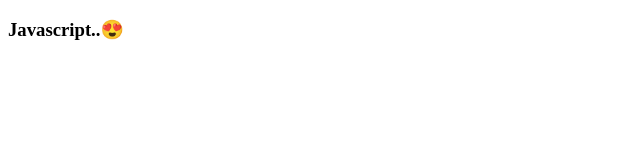
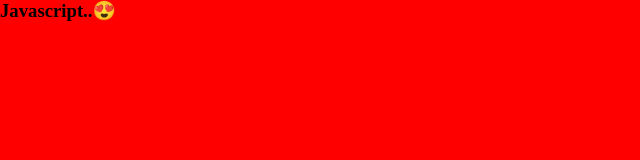
Before and after one commit to bnithin06/netflix_homepage, a plain HTML site: page index.html in a window 1280 px wide. Shown: the whole page, without its empty margins (0-640 px from the left). Drawn offline with Linux system fonts and the light colour scheme.

Commit message:
css file linked

```diff
--- a/index.html
+++ b/index.html
@@ -4,6 +4,7 @@
     <meta charset="UTF-8">
     <meta name="viewport" content="width=device-width, initial-scale=1.0">
     <title>Document</title>
+    <link rel="stylesheet" href="./assests/index.css">
 </head>
 <body>
     <h3>Javascript..😍</h3>
```
